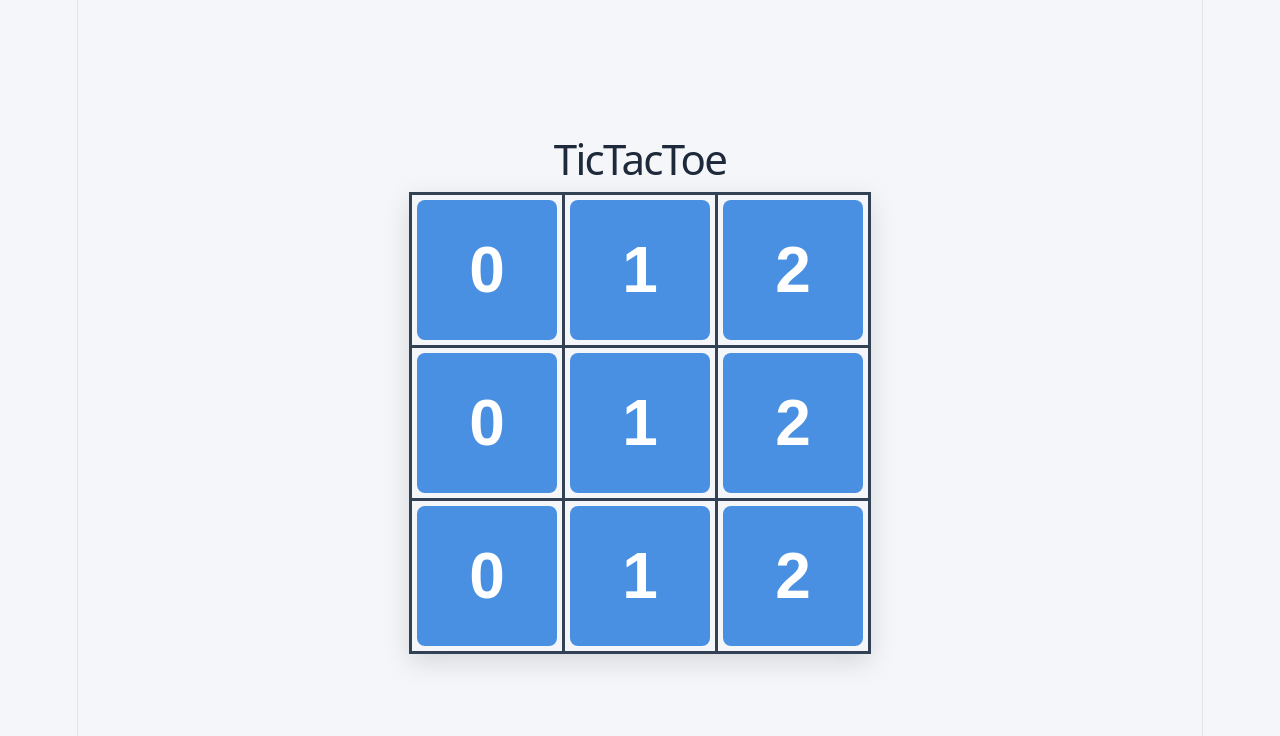
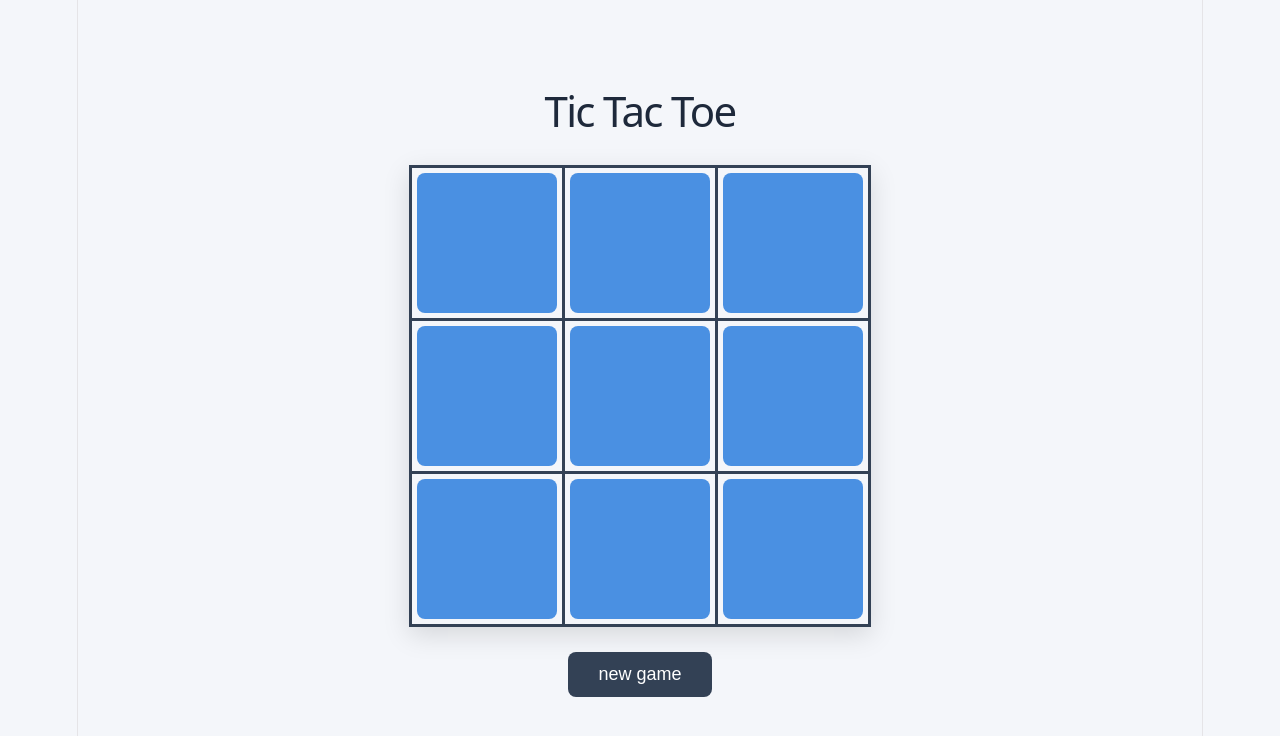
Before and after one commit to Aviyay318/code_class_year_b, a React (Vite) app in the folder edulab/: page / in a window 1280 px wide. Shown: the top 736 px of the page. Built offline with nearby package versions, Linux system fonts and the light colour scheme.

Commit message:
add Tic Tac toe

```diff
--- a/edulab/src/components/Tic-tac-toe.jsx
+++ b/edulab/src/components/Tic-tac-toe.jsx
@@ -7,7 +7,7 @@ const tempBoard=[];
     for (let i = 0; i < 3; i++) {
         const row =[]
         for (let j = 0; j < 3; j++) {
-            row.push({value:j,color:"blue"})
+            row.push({value:"",color:"white",isWinning:false})
         }
         tempBoard.push(row)
     }
@@ -17,31 +17,105 @@ const tempBoard=[];
 
 const[board,setBoard] = useState(createBoard);
 const[player,setPlayer] = useState("X");
+const [winner,setWinner] = useState(null);
+
+const handelClick =(rowIndex,colIndex)=>{
+    if (winner!==null || board[rowIndex][colIndex].value!==""){
+        return
+    }
+    const newBoard = [...board];
+    newBoard[rowIndex][colIndex].value = player
+    newBoard[rowIndex][colIndex].color=player==="X"?"red":"blue";
 
 
+   if (checkWinner()){
+       setWinner(player)
+   }
+    setPlayer(player==="X"?"O":"X")
+    setBoard(newBoard)
+}
+const checkWinner=()=>{
+    //row
+    let count=1;
+    for (let i = 0; i < board.length; i++) {
+        for (let j = 0; j < board.length-1; j++) {
+            if (board[i][j].value!=="" && board[i][j].value===board[i][j+1].value){
+                count++;
+            }
+        }
+        if (count===3){
+            const newBoard = [...board];
+            for (let j = 0; j < 3; j++) {
+               newBoard[i][j].isWinning=true;
+            }
+            setBoard(newBoard)
+            return true
+        }else {
+            count=1
+        }
 
+    }
+}
 
-    return(
+const newGame=()=>{
+    setBoard(createBoard)
+    setWinner(null)
+    setPlayer("X")
+    console.log(board)
+}
+
+const isFull=()=>{
+    for (let i = 0; i < board.length; i++) {
+        for (let j = 0; j < board.length; j++) {
+            if (board[i][j].value===""){
+                return false
+            }
+        }
+    }
+    return true
+}
+
+    return (
         <main>
-           <h1>TicTacToe</h1>
+            <h1>Tic Tac Toe</h1>
+
+            {winner===null?
+            <h2>
+                {
+                    isFull()&&<h2>is draw</h2>
+                }
+            </h2>
+            :
+            <h2>The winner is: {winner}</h2>
+            }
+
             <table>
                 <tbody>
                 {
-                    board.map((row,index)=>{
+                    board.map((row,rowIndex) => {
                         return(
-                            <tr key={index}>
-                                <td style={{color: row[0].color}}><button>{row[0].value}</button></td>
-                                <td style={{color: row[1].color}}><button>{row[1].value}</button></td>
-                                <td style={{color: row[2].color}}><button>{row[2].value}</button></td>
-
+                            <tr key={rowIndex}>
+                                {
+                                    row.map((cell,colIndex) => {
+                                        return(
+                                            <td key={colIndex} style={{backgroundColor: cell.isWinning&&"green"}}>
+                                                <button onClick={()=>handelClick(rowIndex,colIndex)}
+                                                    style={{color:cell.color}}
+                                                >{cell.value}</button>
+                                            </td>
+                                        )
+                                    })
+                                }
                             </tr>
                         )
                     })
                 }
                 </tbody>
             </table>
+
+            <button onClick={newGame}> new game</button>
         </main>
-    )
+    );
 
 
 }
```
